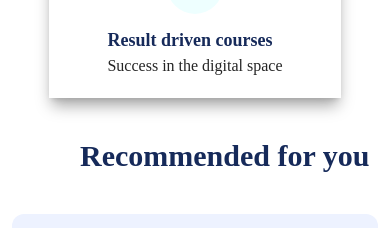
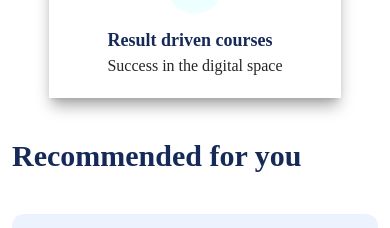
Before and after one commit to Balsuni/bals-university, a Next.js app: page /courses in a window 390 px wide. Shown: the part 860-1088 px from the top of the page. Built offline with nearby package versions, Linux system fonts and the light colour scheme.

Commit message:
fix:fixed courses page margin

```diff
--- a/src/pages/courses/index.tsx
+++ b/src/pages/courses/index.tsx
@@ -118,7 +118,7 @@ const courses = () => {
       </section>
       <main className="w-full sm:py-14 md:py-14 lg:py-16 xl:py-20">
         <section className="mt-10 pb-20">
-          <h1 className="text-darkblue-500 font-bold text-3xl lg:text-3xl lg:ml-20 ml-20">
+          <h1 className="text-darkblue-500 font-bold text-3xl lg:text-3xl lg:ml-20 ml-3">
             Recommended for you
           </h1>
           <div className="flex flex-col lg:flex-row justify-start items-center md:justify-around mt-10 ml-3 lg:ml-3 gap-5 mr-3">
```
